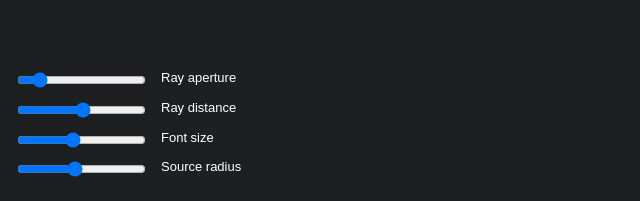
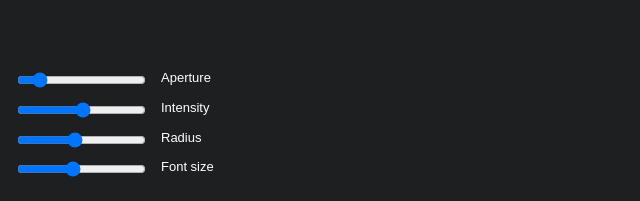
Before and after one commit to leofavre/gotta-light, a website: page dist/index.html in a window 1280 px wide. Shown: the part 596-797 px from the top of the page, 0-640 px from the left. Drawn offline with nearby package versions, Linux system fonts and the light colour scheme.

Commit message:
changed UI labels

```diff
--- a/dist/index.html
+++ b/dist/index.html
@@ -11,20 +11,20 @@
 	<div id="root"></div>
 	<div id="controls">
 		<label>
-			<span>Ray aperture</span>
+			<span>Aperture</span>
 			<input id="ray-aperture-input" type="range" min="0.5" max="90">
 		</label>
 		<label>
-			<span>Ray distance</span>
+			<span>Intensity</span>
 			<input id="ray-reach-input" type="range" min="5" max="150">
+		</label>
+		<label>
+			<span>Radius</span>
+			<input id="light-reach-input" type="range" min="1" max="10">
 		</label>
 		<label>
 			<span>Font size</span>
 			<input id="phrase-gap-input" type="range" min="1" max="20">
-		</label>
-		<label>
-			<span>Source radius</span>
-			<input id="light-reach-input" type="range" min="1" max="10">
 		</label>
 	</div>
 	<div id="light"></div>
```
